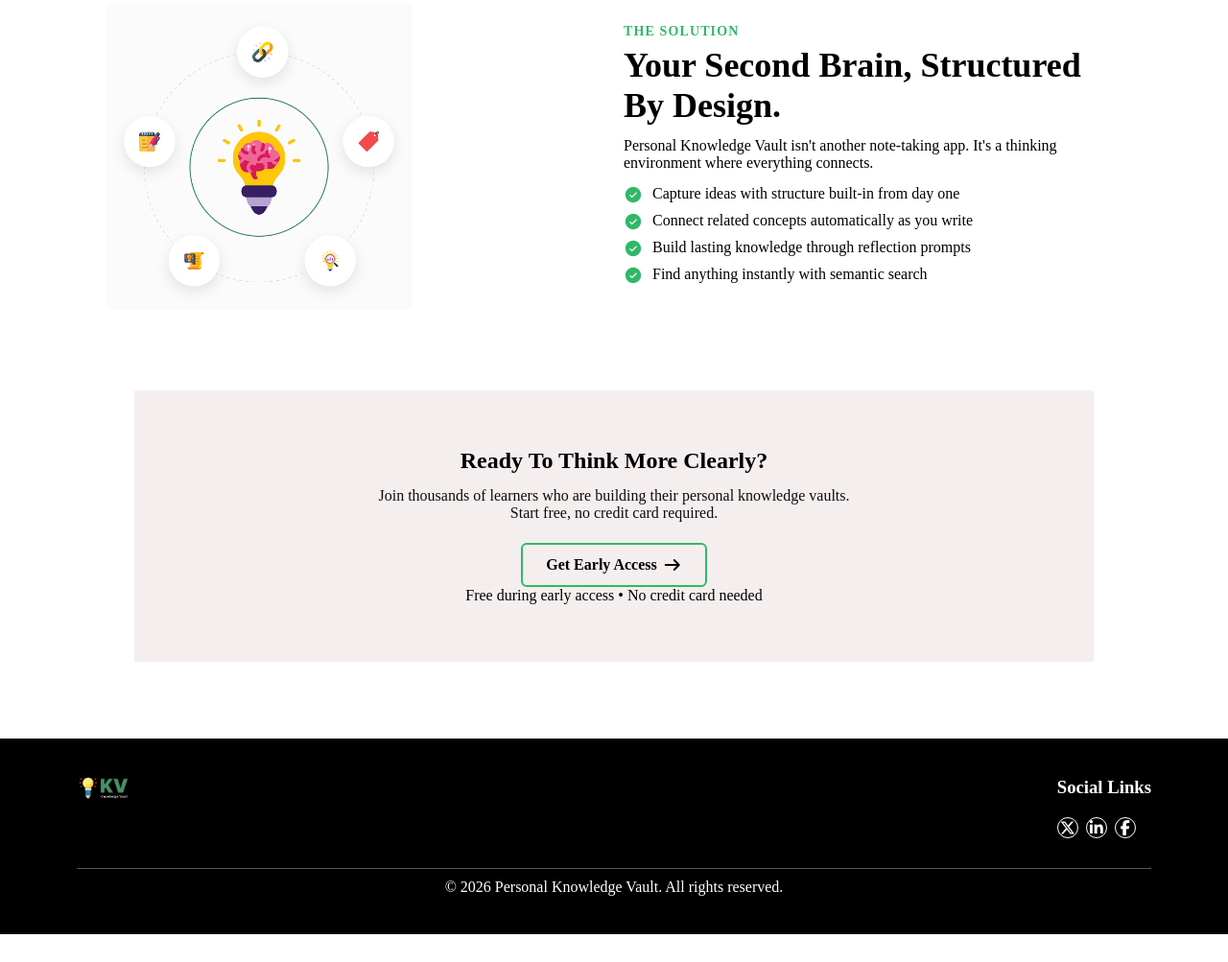
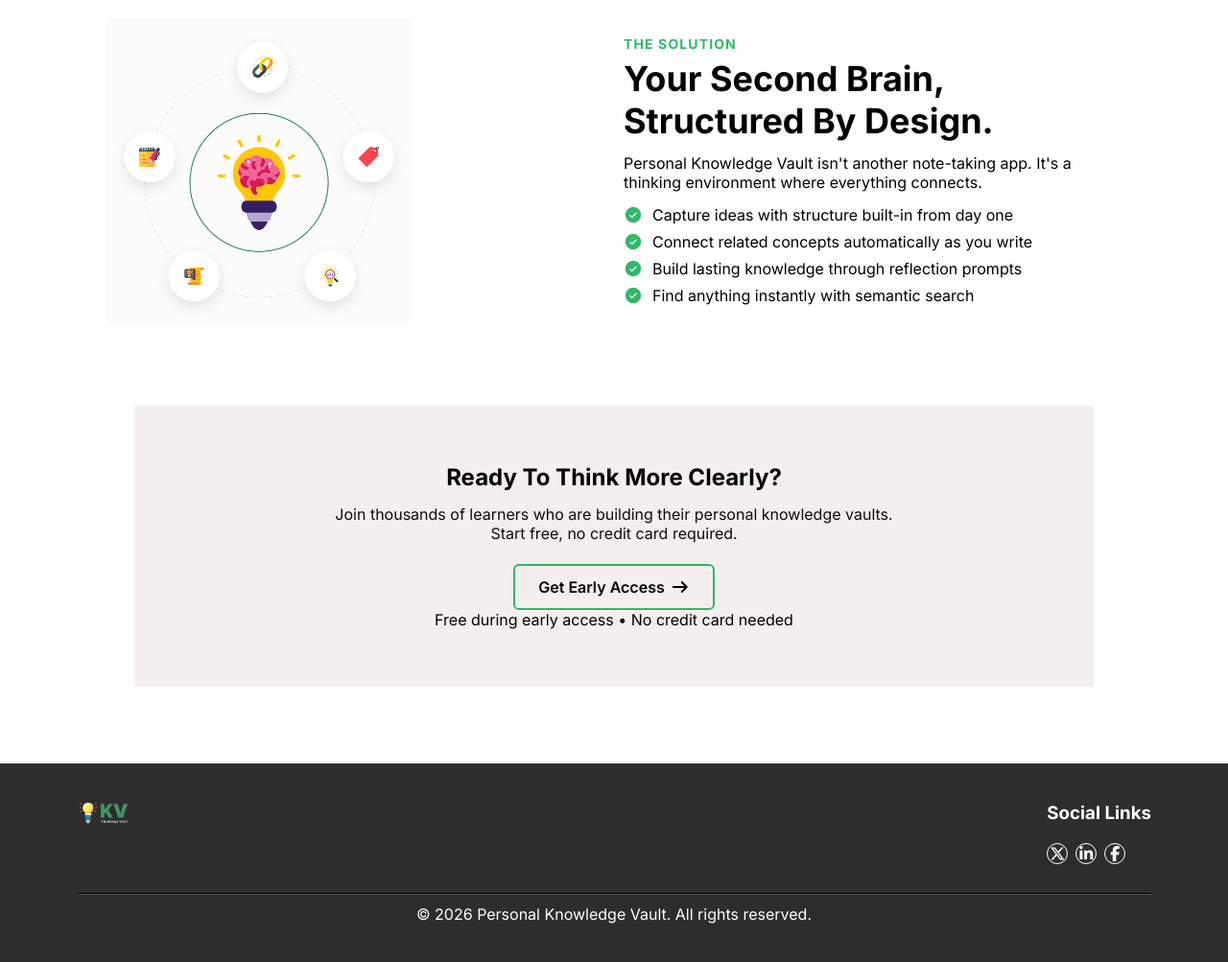
Before and after one commit to Borhanuddinst/Assignment_1, a plain HTML site: page index.html in a window 1280 px wide. Shown: the part 1086-2089 px from the top of the page at 96% size. Before the commit the page ends 2060 px from the top, so only its background shows below. Drawn offline with Linux system fonts and the light colour scheme.

Commit message:
Last_commit_fonts_Inter_And_Finished_My_Assignment.

```diff
--- a/css/style.css
+++ b/css/style.css
@@ -2,6 +2,7 @@
     margin: 0;
     padding: 0;
     box-sizing: border-box;
+    font-family: 'inter', sans-serif;
 }
 
 .container {
@@ -250,7 +251,7 @@
 }
 
 .footer{
-    background: #000000;
+    background: #000000d2;
     padding: 40px 80px;
     color: #ffffff;
 }
--- a/index.html
+++ b/index.html
@@ -6,7 +6,7 @@
     <title>Assignment_1</title>
     <link rel="stylesheet" href="css/style.css">
     <link rel="stylesheet" href="https://cdnjs.cloudflare.com/ajax/libs/font-awesome/7.0.1/css/all.min.css" integrity="sha512-2SwdPD6INVrV/lHTZbO2nodKhrnDdJK9/kg2XD1r9uGqPo1cUbujc+IYdlYdEErWNu69gVcYgdxlmVmzTWnetw==" crossorigin="anonymous" referrerpolicy="no-referrer" />
-
+    <link href="https://fonts.googleapis.com/css2?family=Inter:wght@100;200;300;400;500;600;700;800;900&display=swap" rel="stylesheet">
 </head>
 <body>
     <header class="header">
```
